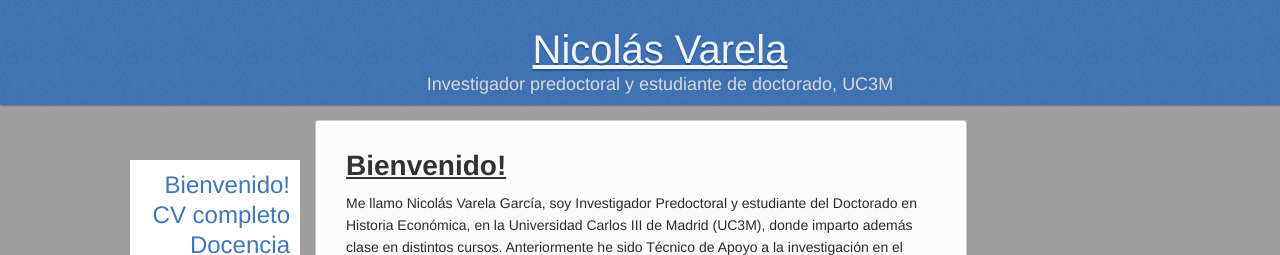
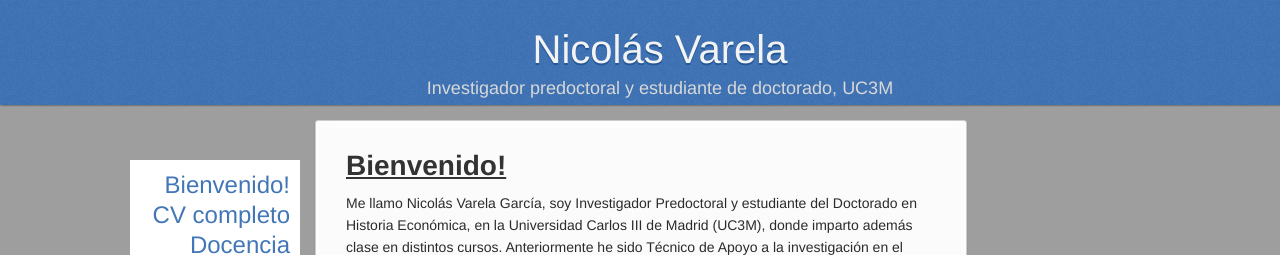
Before and after one commit to nicolobo/nicolobo.github.io, a Jekyll site: the page es/index.html, which Jekyll copies as it is, in a window 1280 px wide. Shown: the top 255 px of the page. Built offline with Jekyll 4.4.1, drawn with Linux system fonts in a browser that asks for light colours.

Commit message:
Update index.html

```diff
--- a/es/index.html
+++ b/es/index.html
@@ -14,7 +14,7 @@
   background-repeat: no-repeat;
 }
 
-h1, h2, h3, h4, h5, h6 {
+section h1, h2, h3, h4, h5, h6 {
   color:#333333;
   margin:0 0 10px;
 }
@@ -23,16 +23,16 @@
   margin:0 0 20px;
 }
 
-h1, h2, h3 {
+section h1, h2, h3 {
   line-height:1.1;
 }
 
-h1 {
+section h1 {
   font-size:28px;
   text-decoration: underline;
 }
 
-h2 {
+section h2 {
   font-size: 24px;
   color:#393939;
 }
@@ -101,21 +101,21 @@
 }
 
 header h1 {
-    font: 40px/48px 'Copse', "Helvetica Neue", Helvetica, Arial, sans-serif;
+    font: 40px/48px Papyrus, "Helvetica Neue", Helvetica, Arial, serif;
     color: #f3f3f3;
     text-shadow: 0px 2px 0px #235796;
     margin: 0px;
     white-space: nowrap;
     overflow: hidden;
+	text-decoration: none;
 }
 
 header p {
     color: #d8d8d8;
     text-shadow:rgba(#000, 0.2) 0 1px 0;
     font-size: 18px;
-    margin: 0px;
+    margin: 4px;
 }
-
 
 section {
   width:590px;
@@ -132,64 +132,6 @@
 small {
   font-size:12px;
 }
-
-<!--
-nav {
-  height: 170px;
-  width: 170px;
-  position: fixed;
-  top: 160px;
-  left:50%;
-  margin-left:-510px;
-  text-align: right;
-  background-color: #ffffff;
-
-  ul {
-    padding: 10px 10px;
-    list-style: none;
-    list-style-image:none;
-    font-size: 24px;
-    line-height:24px;
-
-    li {
-      padding: 5px 0px;
-      line-height: 16px;
-      // padding-right:17px;
-      // position:relative;
-      // right:-12px;
-
-      &.tag-h1 {
-        font-size: 1.2em;
-
-        a {
-          font-weight: bold;
-
-        }
-
-        + .tag-h2 {
-
-        }
-      }
-
-      &.tag-h2 {
-
-        + .tag-h1 {
-          margin-top:10px;
-
-        }
-      }
-    }
-
-    a {
-      &:hover { color: #999; }
-    }
-
-    // .active {
-    //   border-right:solid 4px #39C;
-    //   padding-right:13px;
-    // }
-  }
-} -->
 
 nav {
   height: 170px;
```
